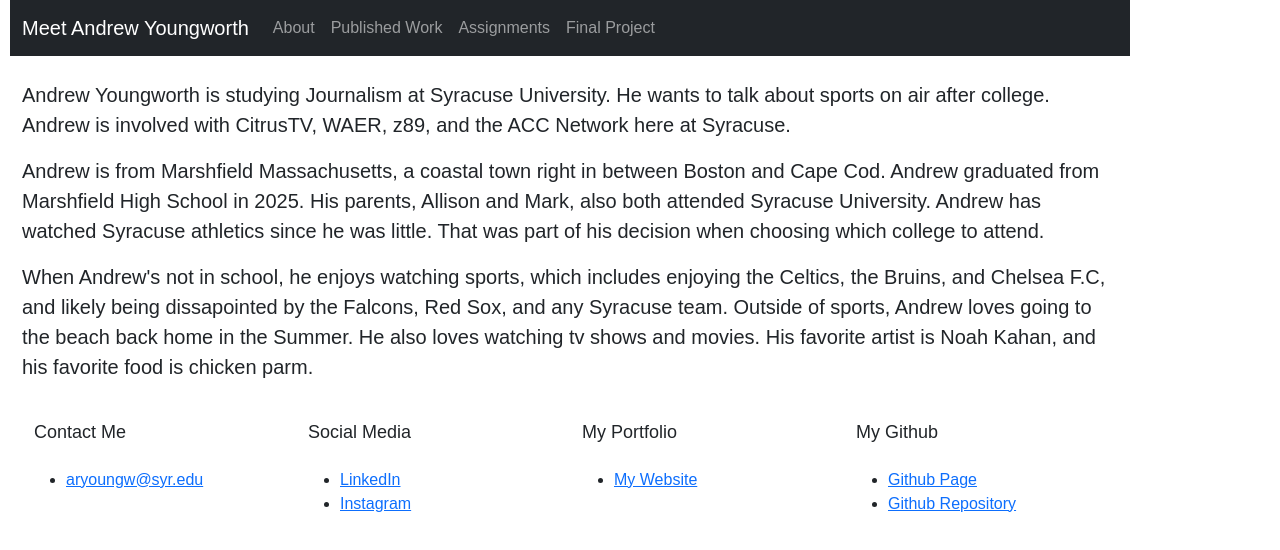
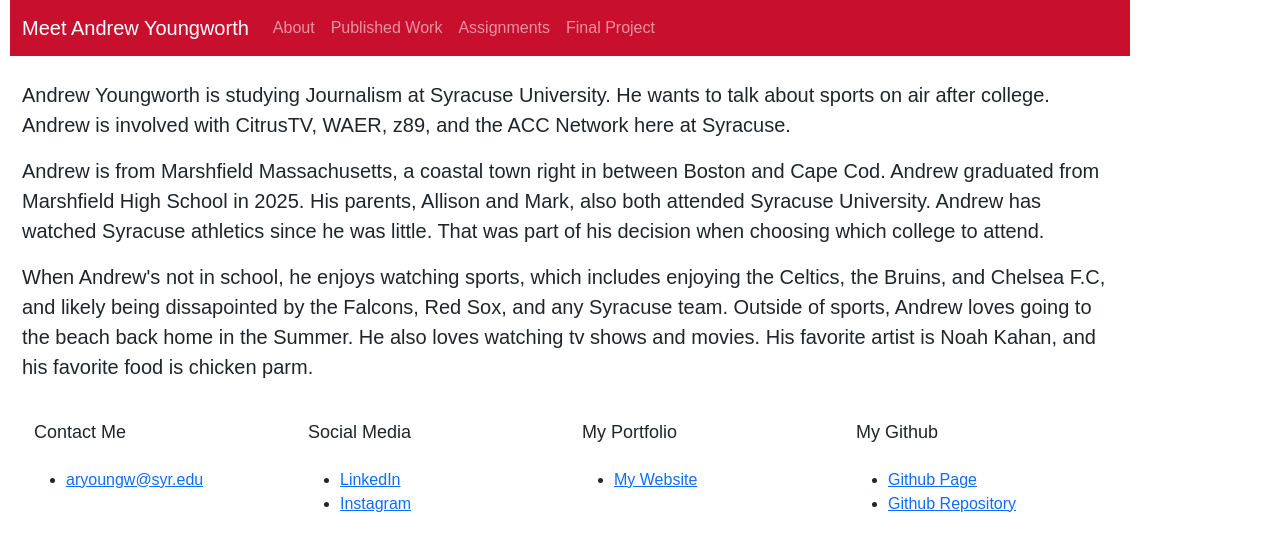
Before and after one commit to aryoungworth/aryoungworth.github.io, a plain HTML site: page meetandrewyoungworth/about/index.html in a window 1280 px wide. Drawn offline with nearby package versions, Linux system fonts and the light colour scheme; a web font is replaced by a local one.

Commit message:
Change navbar class to custom-navbar

```diff
--- a/meetandrewyoungworth/about/index.html
+++ b/meetandrewyoungworth/about/index.html
@@ -27,7 +27,7 @@
 
       <div class="row">
 
-        <nav class="navbar navbar-expand-lg navbar-dark bg-dark">
+        <nav class="navbar navbar-expand-lg navbar-dark custom-navbar">
   <div class="container-fluid">
     <a class="navbar-brand" href="https://aryoungworth.github.io/meetandrewyoungworth/index.html">Meet Andrew Youngworth</a>
 
```
